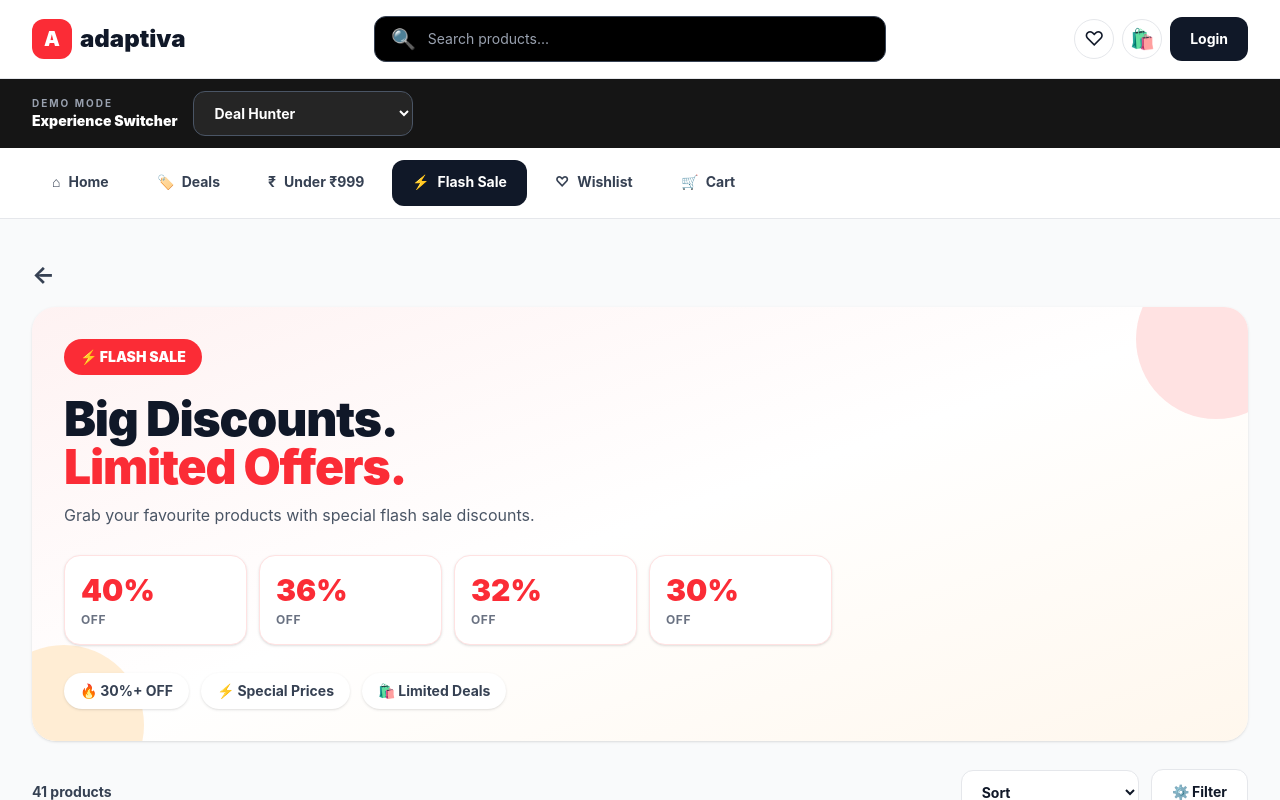
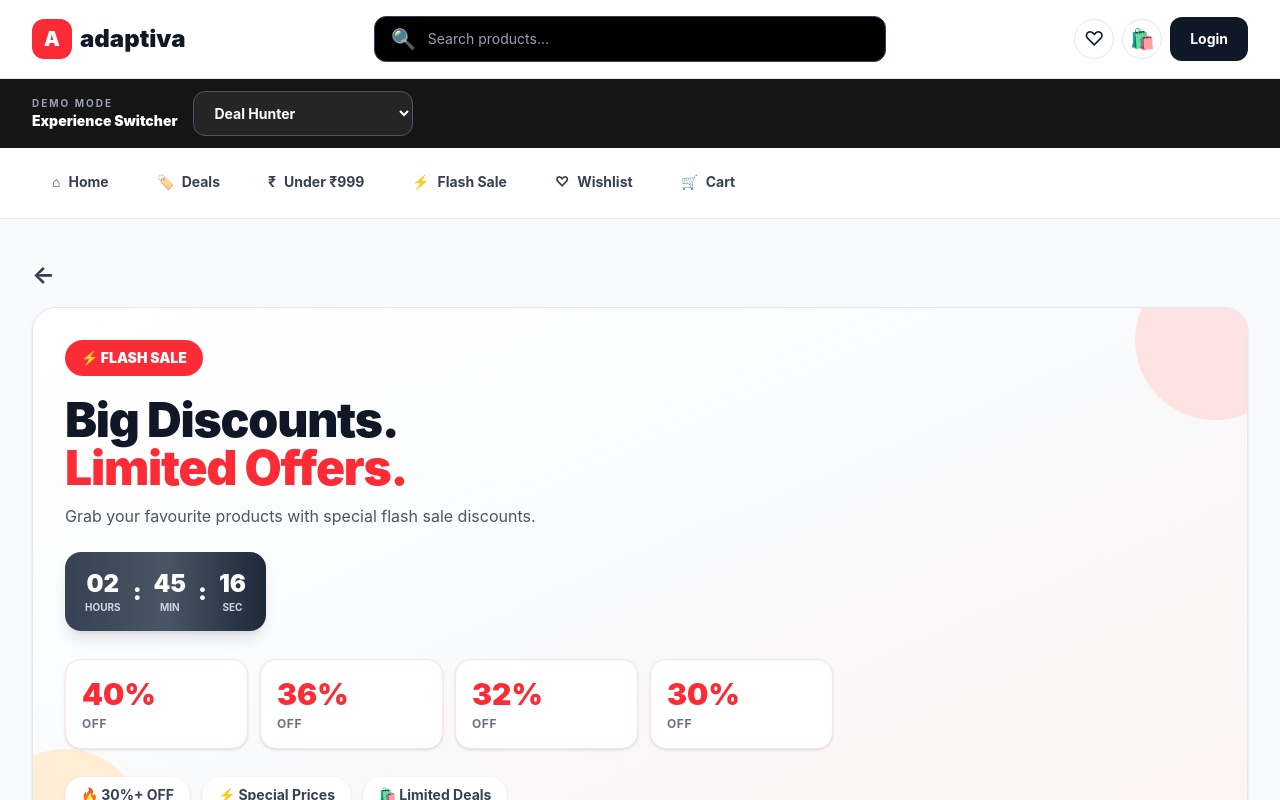
Before and after one commit to yuvatamil221-droid/Adaptive-ecom, a React (Vite) app in the folder adaptive-ecommerce/: page / in a window 1280 px wide. Both pictures are taken after a click on the button "⚡ Flash Sale". Shown: the top 800 px of the page. Built offline with nearby package versions, Linux system fonts and the light colour scheme.

Commit message:
Update nav

```diff
--- a/adaptive-ecommerce/src/App.jsx
+++ b/adaptive-ecommerce/src/App.jsx
@@ -222,6 +222,8 @@ function App() {
       <AppWrapper>
         <Home
   navigate={navigate}
+  currentPage={page}
+  currentData={data}
   selectedProfile={selectedProfile}
 />
       </AppWrapper>
@@ -231,11 +233,12 @@ function App() {
  if (page === "forYou") {
   return (
     <AppWrapper>
+
+      <Header navigate={navigate} />
       <Navigation navigate={navigate} />
-      <Header navigate={navigate} />
-
       <ForYouHome
         navigate={navigate}
+        goBack={goBack}
         selectedProfile={selectedProfile}
       />
     </AppWrapper>
@@ -250,6 +253,8 @@ if (page === "products") {
   navigate={navigate}
   goBack={goBack}
   filters={data}
+  currentPage={page}
+  currentData={data}
   selectedProfile={selectedProfile}
 />
     </AppWrapper>
@@ -276,6 +281,7 @@ if (page === "products") {
     <AppWrapper>
       <Wishlist
         navigate={navigate}
+        goBack={goBack}
         selectedProfile={selectedProfile}
       />
     </AppWrapper>
--- a/adaptive-ecommerce/src/components/product.jsx
+++ b/adaptive-ecommerce/src/components/product.jsx
@@ -228,7 +228,7 @@ function Product({ product, navigate }) {
           {added
             ? "✓ Added"
             : userProfile === "frequentShopper"
-            ? "Reorder"
+            ? "Buy Now"
             : cta?.[userProfile]?.primary || "Add to Cart"}
         </button>
 
--- a/adaptive-ecommerce/src/components/wishlist.jsx
+++ b/adaptive-ecommerce/src/components/wishlist.jsx
@@ -2,7 +2,7 @@ import { useContext } from "react";
 import { CartContext } from "../context/CartContext";
 import { WishlistContext } from "../context/WishlistContext";
 
-function Wishlist({ navigate}) {
+function Wishlist({ navigate, goBack }) {
   const { wishlist, removeFromWishlist } = useContext(WishlistContext);
   const { addToCart } = useContext(CartContext);
 
@@ -11,7 +11,7 @@ function Wishlist({ navigate}) {
 
       {/* Back Button */}
       <button
-  onClick={() => navigate("profile")}
+  onClick={goBack}
   className="mb-5 font-bold text-gray-700 hover:text-gray-900"
 >
   ← Back
--- a/adaptive-ecommerce/src/config/cta.js
+++ b/adaptive-ecommerce/src/config/cta.js
@@ -1,6 +1,6 @@
 const cta = {
   dealHunter: {
-    product: "Grab Deal",
+    product: "Add to Cart",
     hero: "Grab Deal",
   },
 
@@ -10,7 +10,7 @@ const cta = {
   },
 
   frequentShopper: {
-    product: "Reorder",
+    product: "Buy Now",
     hero: "Reorder Now",
   },
 
--- a/adaptive-ecommerce/src/index.css
+++ b/adaptive-ecommerce/src/index.css
@@ -14,10 +14,6 @@ body {
    DARK MODE
 ========================= */
 
-body.dark-mode {
-  background: #111827;
-  color: white;
-}
 
 /* Page backgrounds */
 body.dark-mode .bg-white {
@@ -304,13 +300,7 @@ body.dark-mode .border-stone-300 {
   border-color: #374151 !important;
 }
 
-/* Gradient page backgrounds */
-body.dark-mode .bg-gradient-to-b,
-body.dark-mode .bg-gradient-to-r,
-body.dark-mode .bg-gradient-to-br {
-  background-image: none !important;
-  background-color: #111827 !important;
-}
+
 
 /* Inputs */
 body.dark-mode input,
@@ -326,9 +316,13 @@ body.dark-mode textarea::placeholder {
   color: #9ca3af !important;
 }
 
-body.dark-mode .bg-white {
-  background-color: #1f2937 !important;
+body.dark-mode .bg-gradient-to-b,
+body.dark-mode .bg-gradient-to-r,
+body.dark-mode .bg-gradient-to-br {
+  background-image: none !important;
+  background-color: #111827 !important;
 }
+
 
 /* =========================
    COUPON LIGHT BACKGROUNDS
@@ -664,3 +658,32 @@ body.dark-mode .premium-products-count {
 body.dark-mode .premium-products-title {
   color: #000000 !important;
 }
+
+body.dark-mode .bg-white {
+  background-color: #1f2937 !important;
+}
+body.dark-mode .flash-discount-card {
+  background-color: #374151 !important;
+  border-color: #6b7280 !important;
+}
+
+/* Flash Sale dark mode */
+body.dark-mode .flash-sale-hero {
+  background-image: linear-gradient(
+    135deg,
+    #111827,
+    #1f2937,
+    #111827
+  ) !important;
+  background-color: #111827 !important;
+}
+
+body.dark-mode .flash-countdown {
+  background-image: linear-gradient(
+    135deg,
+    #374151,
+    #4b5563,
+    #1f2937
+  ) !important;
+  background-color: #374151 !important;
+}
--- a/adaptive-ecommerce/src/pages/DealHome.jsx
+++ b/adaptive-ecommerce/src/pages/DealHome.jsx
@@ -105,11 +105,6 @@ function DealHome({ navigate }) {
 
           <button
   onClick={() => {
-    sessionStorage.setItem(
-      "activeNavigation",
-      "Flash Sale"
-    );
-
   navigate("products", {
     flashSale: true,
   });
@@ -176,11 +171,6 @@ function DealHome({ navigate }) {
 
             <button
   onClick={() => {
-    sessionStorage.setItem(
-      "activeNavigation",
-      "Deals"
-    );
-
   navigate("products", {
     deal: true,
   });
--- a/adaptive-ecommerce/src/pages/ForYouHome.jsx
+++ b/adaptive-ecommerce/src/pages/ForYouHome.jsx
@@ -1,6 +1,6 @@
 import products from "../data/products";
 
-function ForYouHome({ navigate }) {
+function ForYouHome({ navigate, goBack , selectedProfile,}) {
   const pickedForYou = products
     .filter((product) => product.rating >= 4.5)
     .slice(0, 4);
@@ -22,6 +22,7 @@ function ForYouHome({ navigate }) {
     .slice(12, 16);
 
   const ProductCard = ({ product }) => {
+
     return (
       <div className="group overflow-hidden rounded-2xl border border-gray-200 bg-white shadow-sm transition hover:-translate-y-1 hover:shadow-lg">
 
@@ -94,7 +95,13 @@ function ForYouHome({ navigate }) {
 
   return (
     <main className="min-h-screen bg-white text-gray-900 dark:bg-gray-900 dark:text-white">
-
+     <button
+  onClick={goBack}
+  className="mb-5 ml-4 text-2xl font-bold text-gray-700 hover:text-black dark:text-white"
+  aria-label="Go back"
+>
+  ←
+</button>
       {/* ================= HERO ================= */}
       <section className="mx-auto max-w-7xl px-3 pt-6 sm:px-6 lg:px-8">
         <div className="rounded-3xl bg-gradient-to-r from-blue-100 via-white to-purple-100 px-6 py-12 sm:px-10">
--- a/adaptive-ecommerce/src/pages/Products.jsx
+++ b/adaptive-ecommerce/src/pages/Products.jsx
@@ -1,4 +1,4 @@
-import { useState } from "react";
+import { useEffect, useState } from "react";
 
 import Header from "../components/header";
 import ExperienceSwitcher from "../components/experienceSwitcher";
@@ -9,10 +9,37 @@ import PremiumBrands from "./PremiumBrands";
 
 import products from "../data/products";
 
-function Products({ navigate, goBack, filters }) {
+function Products({ navigate, goBack, filters, selectedProfile }) {
   const [sortBy, setSortBy] = useState("default");
   const [showFilters, setShowFilters] = useState(false);
+  const [timeLeft, setTimeLeft] = useState({
+  hours: 2,
+  minutes: 45,
+  seconds: 18,
+});
 
+useEffect(() => {
+  const timer = setInterval(() => {
+    setTimeLeft((current) => {
+      let { hours, minutes, seconds } = current;
+
+      if (seconds > 0) {
+        seconds -= 1;
+      } else if (minutes > 0) {
+        minutes -= 1;
+        seconds = 59;
+      } else if (hours > 0) {
+        hours -= 1;
+        minutes = 59;
+        seconds = 59;
+      }
+
+      return { hours, minutes, seconds };
+    });
+  }, 1000);
+
+  return () => clearInterval(timer);
+}, []);
   const [category, setCategory] = useState(filters?.category || "all");
 
   const [maxPrice, setMaxPrice] = useState(filters?.maxPrice || 50000);
@@ -304,7 +331,7 @@ if (filters?.brands) {
             </button>
 
             {/* FLASH SALE HERO */}
-            <section className="relative overflow-hidden rounded-3xl bg-gradient-to-br from-red-50 via-white to-orange-50 p-6 shadow-sm sm:p-8">
+            <section className="flash-sale-hero relative overflow-hidden rounded-3xl border border-gray-200 bg-gradient-to-br from-white via-gray-50 to-red-50 p-6 shadow-sm sm:p-8">
               {/* Decorative shapes */}
               <div className="absolute -right-12 -top-12 h-40 w-40 rounded-full bg-red-100" />
 
@@ -326,6 +353,38 @@ if (filters?.brands) {
                   Grab your favourite products with special flash sale
                   discounts.
                 </p>
+                <div className="mt-6 inline-flex items-center gap-3 rounded-2xl bg-gradient-to-r from-gray-700 via-gray-600 to-gray-800 px-5 py-4 shadow-lg">
+  <div className="text-center">
+    <p className="text-2xl font-black text-white">
+      {String(timeLeft.hours).padStart(2, "0")}
+    </p>
+    <p className="text-[10px] font-bold uppercase text-gray-300">
+      Hours
+    </p>
+  </div>
+
+  <span className="text-2xl font-black text-white">:</span>
+
+  <div className="text-center">
+    <p className="text-2xl font-black text-white">
+      {String(timeLeft.minutes).padStart(2, "0")}
+    </p>
+    <p className="text-[10px] font-bold uppercase text-gray-300">
+      Min
+    </p>
+  </div>
+
+  <span className="text-2xl font-black text-white">:</span>
+
+  <div className="text-center">
+    <p className="text-2xl font-black text-white">
+      {String(timeLeft.seconds).padStart(2, "0")}
+    </p>
+    <p className="text-[10px] font-bold uppercase text-gray-300">
+      Sec
+    </p>
+  </div>
+</div>
 
                 {/* DISCOUNT CARDS */}
                 <div className="mt-7 grid max-w-3xl grid-cols-2 gap-3 sm:grid-cols-4">
--- a/adaptive-ecommerce/src/pages/Wishlist.jsx
+++ b/adaptive-ecommerce/src/pages/Wishlist.jsx
@@ -4,7 +4,7 @@ import ExperienceSwitcher from "../components/experienceSwitcher";
 import WishlistComponent from "../components/wishlist";
 import Footer from "../components/footer";
 
-function Wishlist({ navigate }) {
+function Wishlist({ navigate, goBack }) {
   return (
     <div className="min-h-screen bg-gray-50 text-gray-900">
       <Header navigate={navigate} />
@@ -14,7 +14,10 @@ function Wishlist({ navigate }) {
 
 
       <main>
-        <WishlistComponent navigate={navigate} />
+        <WishlistComponent
+  navigate={navigate}
+  goBack={goBack}
+/>
       </main>
 
 
--- a/adaptive-ecommerce/src/pages/home.jsx
+++ b/adaptive-ecommerce/src/pages/home.jsx
@@ -14,7 +14,12 @@ import AccessibilityHome from "./AccessibilityHome";
 
 import { UserContext } from "../context/UserContext";
 
-function Home({ navigate, selectedProfile }) {
+function Home({
+  navigate,
+  selectedProfile,
+  currentPage,
+  currentData,
+}) {
   const { userProfile } = useContext(UserContext);
   const { darkMode } = useContext(ThemeContext);
 
@@ -36,8 +41,8 @@ function Home({ navigate, selectedProfile }) {
 
      <Navigation
   navigate={navigate}
-  currentPage="home"
-  currentData={null}
+  currentPage={currentPage}
+  currentData={currentData}
 />
 
       {userProfile === "dealHunter" && (
```
Also changed, not shown: adaptive-ecommerce/src/components/navigation.jsx (+12 -23 lines), adaptive-ecommerce/src/pages/Settings.jsx (+0 -55 lines). Lines whose indentation alone changed are shown as unchanged.
